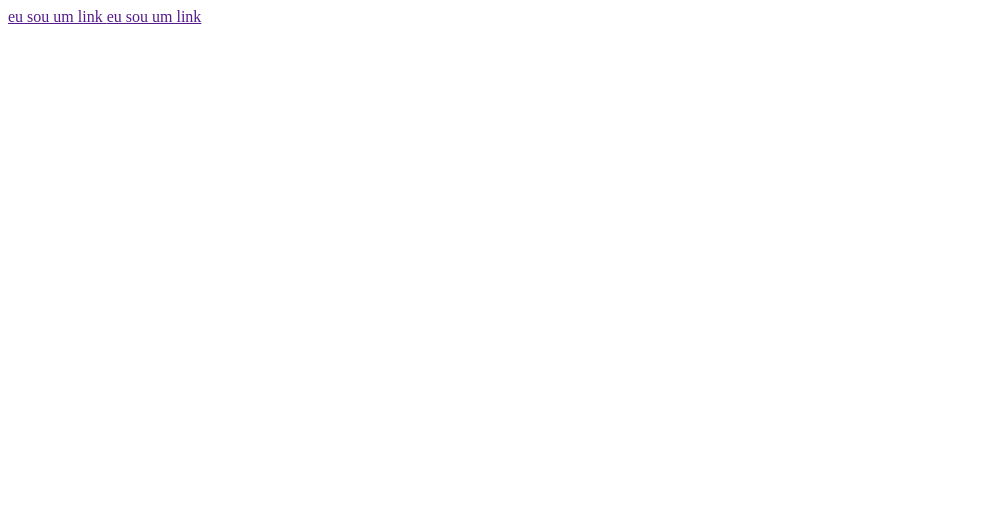
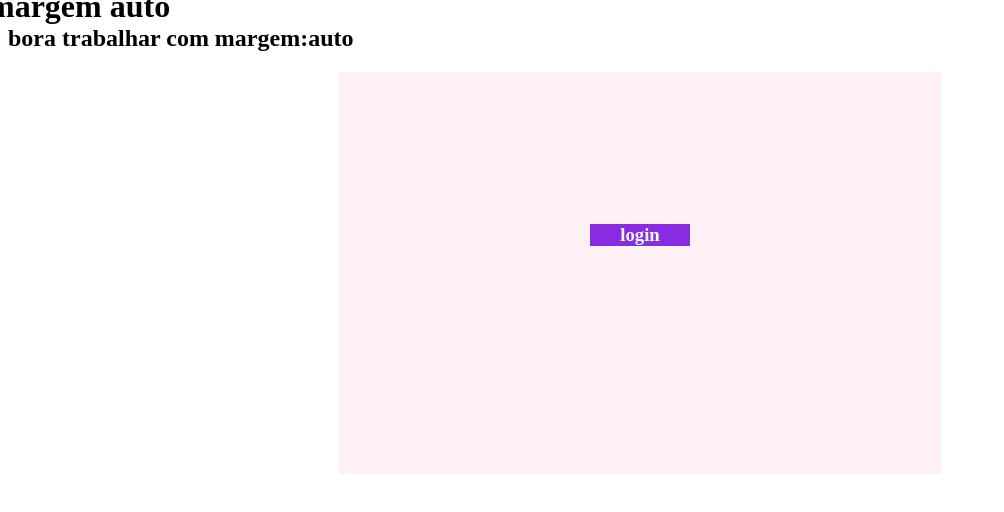
Before and after one commit to haislanrafael/dimensionamentodacaixa, a plain HTML site: page index.html in a window 1280 px wide. Shown: the whole page, without its empty margins (0-1004 px from the left). Drawn offline with Linux system fonts and the light colour scheme.

Commit message:
MARGIM AUTO

```diff
--- a/index.html
+++ b/index.html
@@ -9,11 +9,14 @@
 
 <body>
 
-    <a href="">eu sou um link </a>
+    <h1> margem auto</h1>
+    <h2>bora trabalhar com margem:auto</h2>
 
-    <h1>eu sou um h1</h1>
-
-    <a href="">eu sou um link </a>
+    <div class="container">
+        <h3>
+            login
+        </h3>
+    </div>
 
 </body>
 
--- a/style.css
+++ b/style.css
@@ -1,4 +1,28 @@
 h1 {
-    display: none;
-    opacity: 0;
+    margin: -20px;
 }
+
+div {
+
+    border: 1px solid  lavenderblush;
+    width: 600px;
+    height: 400px;
+    margin: auto;
+    background-color: lavenderblush;
+
+}
+
+.container h3 {
+
+    border: 1px solid ;
+    width: 100px;
+    margin: 150px auto;
+    background-color: blueviolet;
+    text-align: center;
+    color: aliceblue;
+
+
+
+
+
+}
```
